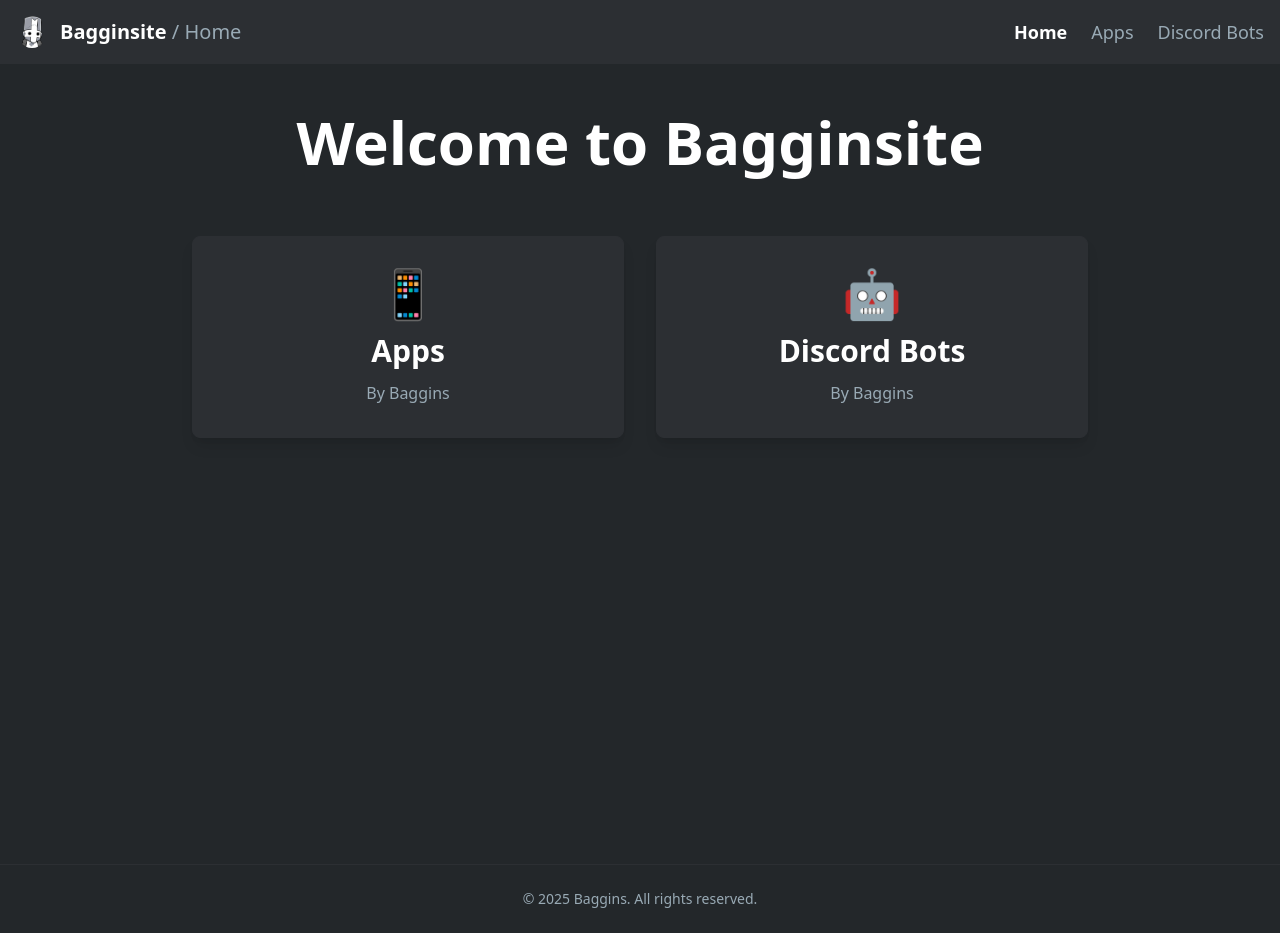
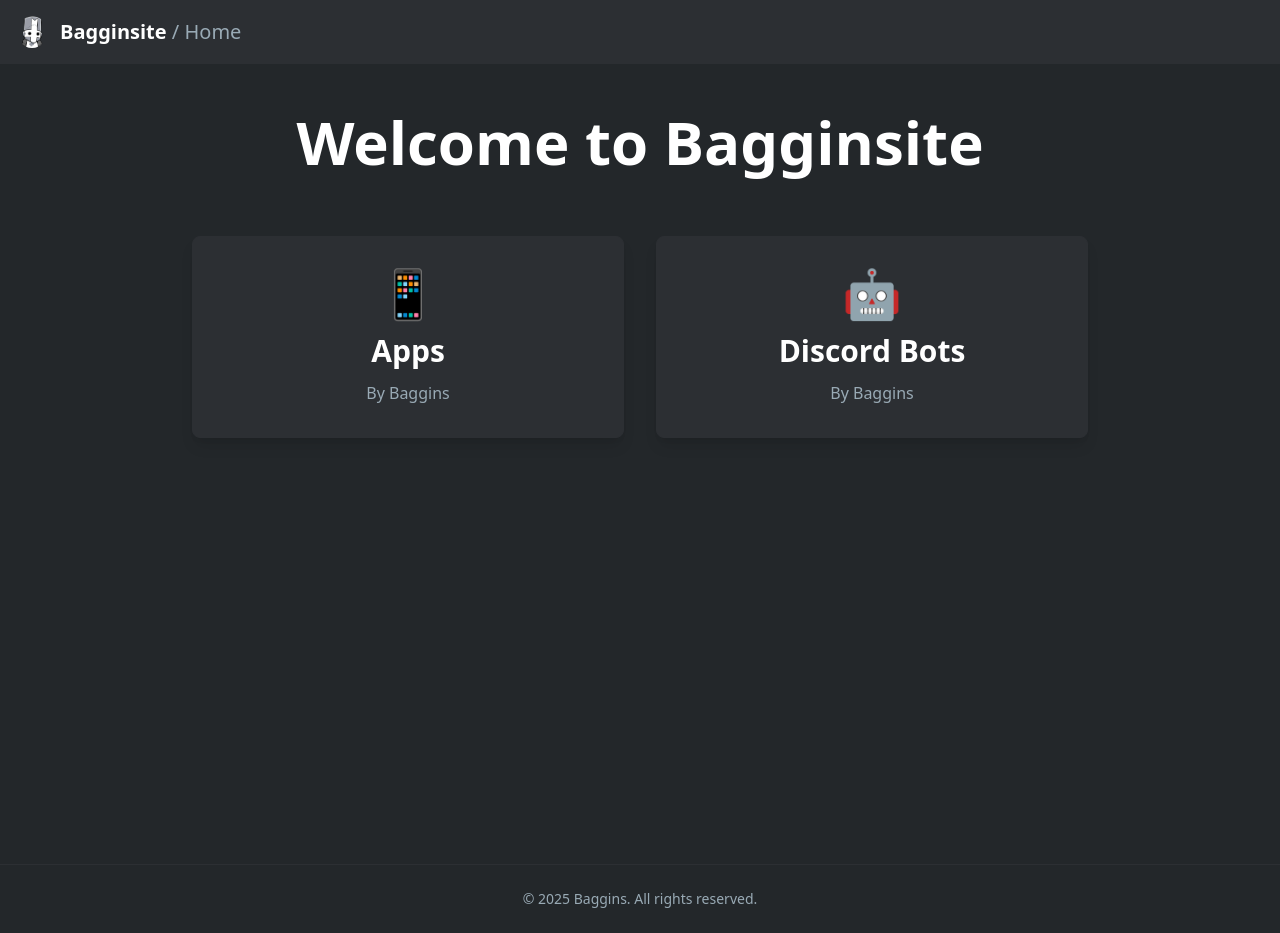
Before and after one commit to Baggins5066/Bagginsite, a React (Vite) app: page / in a window 1280 px wide. Built offline with nearby package versions, Linux system fonts and the light colour scheme.

Commit message:
Remove top-right navigation menu, keep breadcrumb-based navigation only
Co-authored-by: Baggins5066 <72871978+Baggins5066@users.noreply.github.com>

```diff
--- a/components/Header.tsx
+++ b/components/Header.tsx
@@ -5,55 +5,37 @@ import BagginsLogo from '../assets/Baggins-logo.png';
 const Header: React.FC = () => {
   const location = useLocation();
 
-  // Get the current page name based on the path
-  const getPageName = () => {
+  // Get the current page info based on the path
+  const getPageInfo = () => {
     switch (location.pathname) {
       case '/':
-        return 'Home';
+        return { name: 'Home', path: '/' };
       case '/apps':
-        return 'Apps';
+        return { name: 'Apps', path: '/apps' };
       case '/discord-bots':
-        return 'Discord Bots';
+        return { name: 'Discord Bots', path: '/discord-bots' };
       default:
-        return 'Home';
+        return { name: 'Home', path: '/' };
     }
   };
 
+  const pageInfo = getPageInfo();
+
   return (
     <header className="bg-discord-dark py-4 shadow-lg">
-      <div className="container mx-auto px-4 flex items-center justify-between">
+      <div className="container mx-auto px-4">
         <div className="flex items-center space-x-3">
           <img src={BagginsLogo} alt="Baggins Logo" className="w-8 h-8 rounded-full" />
-          <span className="text-white text-xl font-bold">
-            Bagginsite <span className="font-light text-discord-gray">/ {getPageName()}</span>
-          </span>
+          <div className="text-white text-xl font-bold">
+            <Link to="/" className="hover:opacity-80 transition-opacity">
+              Bagginsite
+            </Link>
+            <span className="font-light text-discord-gray"> / </span>
+            <Link to={pageInfo.path} className="font-light text-discord-gray hover:text-white transition-colors">
+              {pageInfo.name}
+            </Link>
+          </div>
         </div>
-        <nav className="flex space-x-6">
-          <Link
-            to="/"
-            className={`text-lg transition-colors ${
-              location.pathname === '/' ? 'text-white font-semibold' : 'text-discord-gray hover:text-white'
-            }`}
-          >
-            Home
-          </Link>
-          <Link
-            to="/apps"
-            className={`text-lg transition-colors ${
-              location.pathname === '/apps' ? 'text-white font-semibold' : 'text-discord-gray hover:text-white'
-            }`}
-          >
-            Apps
-          </Link>
-          <Link
-            to="/discord-bots"
-            className={`text-lg transition-colors ${
-              location.pathname === '/discord-bots' ? 'text-white font-semibold' : 'text-discord-gray hover:text-white'
-            }`}
-          >
-            Discord Bots
-          </Link>
-        </nav>
       </div>
     </header>
   );
```
